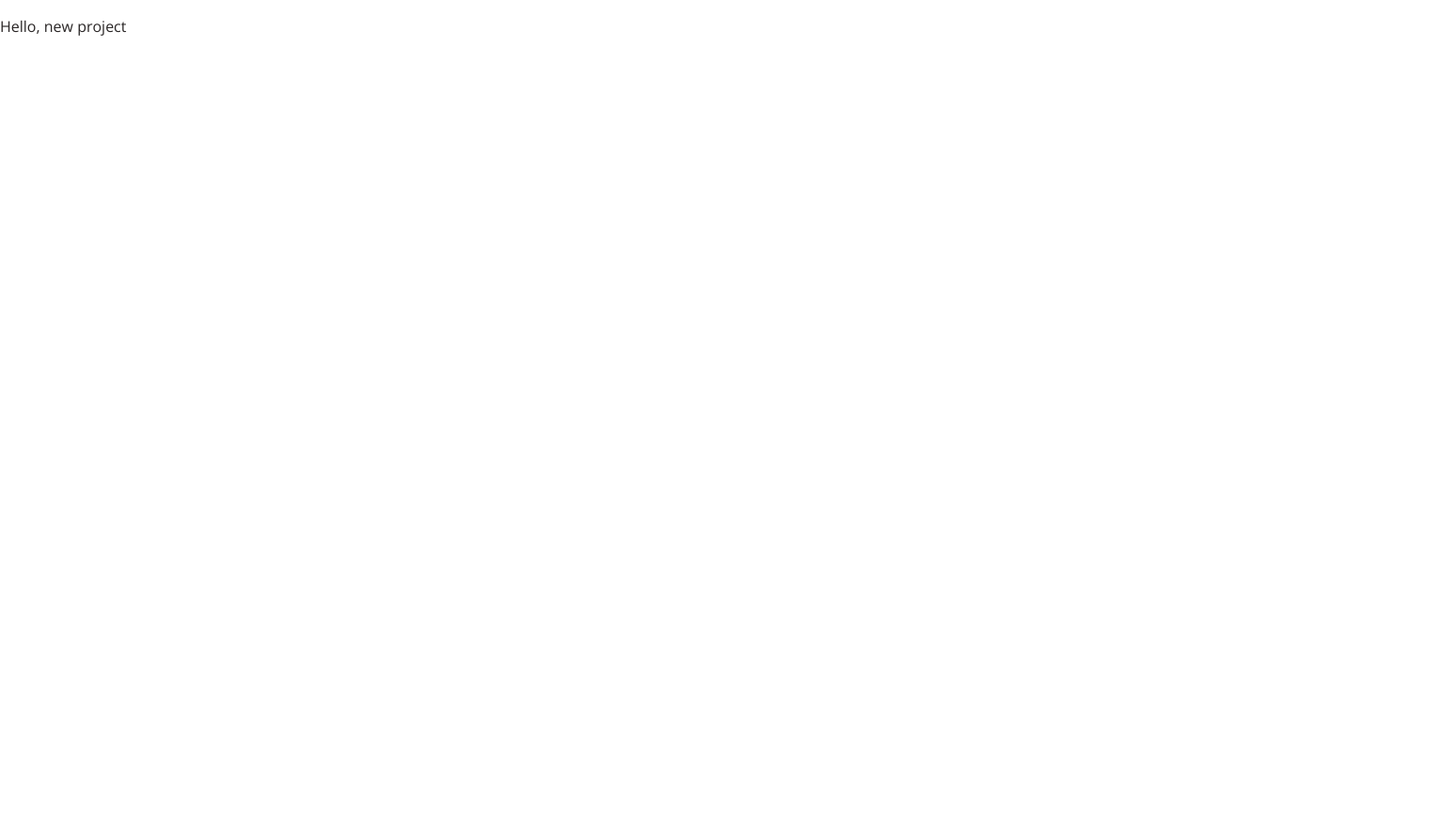
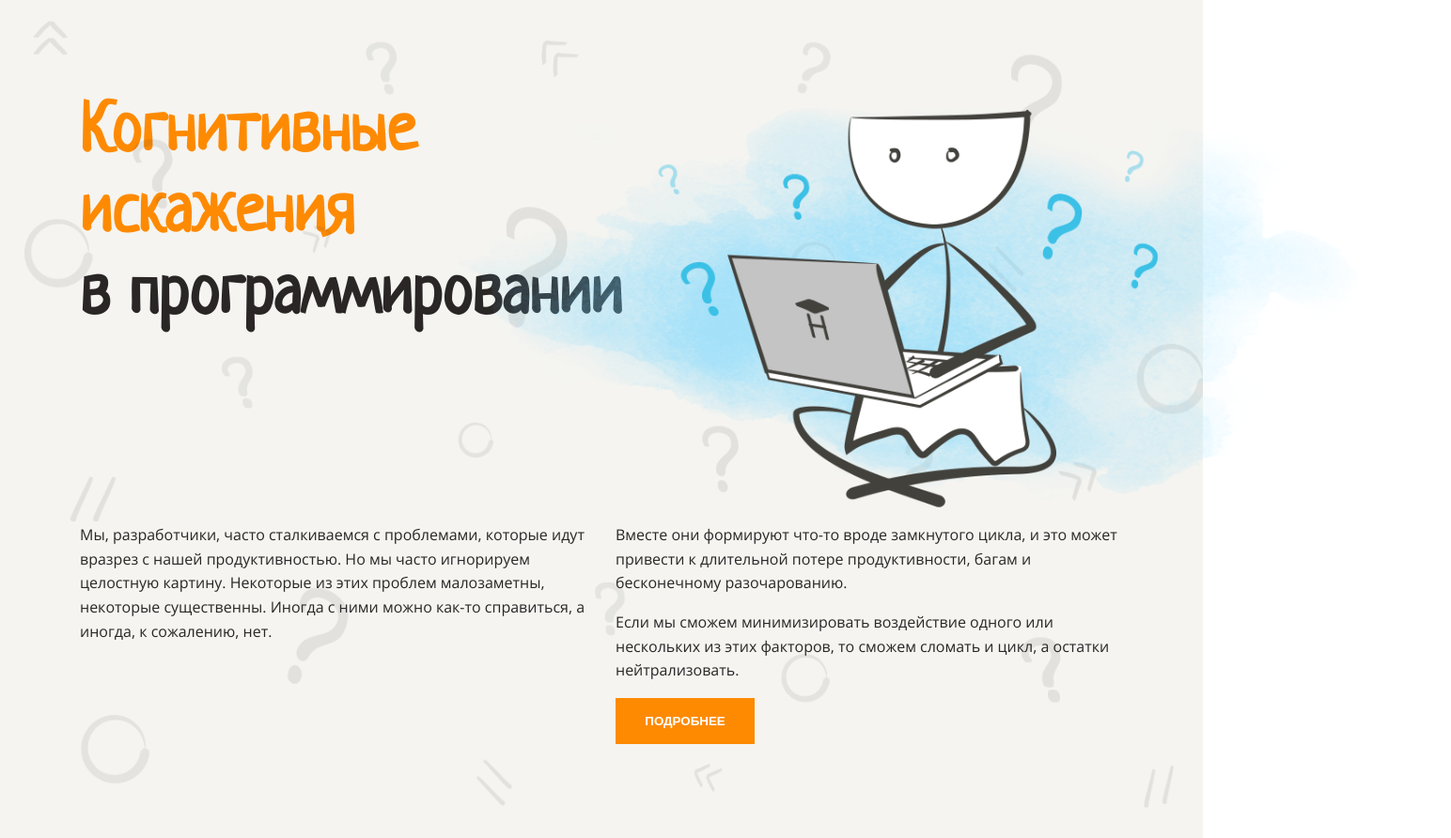
Before and after one commit to Rolexoid/layout-designer-project-58, a plain HTML site: page src/index.html in a window 1280 px wide. Shown: the whole page at 94% size, 1544 px wide, since content can reach past the window. Before the commit the page ends 800 px from the top, so only its background shows below. Drawn offline with Linux system fonts and the light colour scheme.

Commit message:
header added

```diff
--- a/src/index.html
+++ b/src/index.html
@@ -7,9 +7,23 @@
   <link rel="stylesheet" href="styles/style.css">
 </head>
 <body>
-  <header></header>
+  <header class="light-bg pbt-100 img-bg relative-position">
+    <div class="container">
+      <h1 class="title"><span class="orange">Когнитивные<br>искажения</span><br>в программировании</h1>
+      <img class="img-main" src="images/main.png" alt="main">
+      <article class="column-2">
+          <p>Мы, разработчики, часто сталкиваемся с проблемами, которые идут вразрез с нашей продуктивностью. Но мы часто игнорируем целостную картину. Некоторые из этих проблем малозаметны, некоторые существенны. Иногда с ними можно как-то справиться, а иногда, к сожалению, нет.</p>
+          <p>Вместе они формируют что-то вроде замкнутого цикла, и это может привести к длительной потере продуктивности, багам и бесконечному разочарованию.</p>
+          <p>
+            Если мы сможем минимизировать воздействие одного или нескольких из этих факторов, то сможем сломать и цикл, а остатки нейтрализовать.
+          </p>
+          <button class="btn-header">ПОДРОБНЕЕ</button>
+      </article>
+    </div>
+
+  </header>
+
   <main>
-    <p>Hello, new project</p>
   </main>
   <footer></footer>
 </body>
--- a/src/styles/style.css
+++ b/src/styles/style.css
@@ -28,6 +28,10 @@ body {
   margin: 0;
 }
 
+.orange {
+  color: var(--main);
+}
+
 h1, h2, h3 {
   line-height: 1.2em;
 }
@@ -44,9 +48,68 @@ h3 {
   font-size: 34px;
 }
 
-section {
+.container {
   max-width: 1110px;
-  text-align: center;
-  margin-top: 100px;
-  margin-bottom: 100px;
+  margin: 0 auto;
 }
+
+.pbt-100 {
+  padding: 100px 0;
+}
+
+.light-bg {
+  background-color: var(--light);
+}
+
+.relative-position {
+  position: relative;
+}
+
+.title {
+  font-family: "Neucha Regular", cursive;
+  margin-bottom: 185px;
+  margin-top: 0;
+}
+
+.img-bg::before {
+  content: "";
+  background-image: url("../images/background.png");
+  background-repeat: no-repeat;
+  background-size: cover;
+  opacity: 0.1;
+  width: 100%;
+  height: 100%;
+  position: absolute;
+  top: 0;
+}
+
+.img-main {
+  position: absolute;
+  height: 525px;
+  top: 55px;
+  left: 461px;
+}
+
+.column-2 {
+  column-count: 2;
+  column-gap: 30px;
+  padding-top: 13px;
+}
+
+.column-2 p {
+  margin-top: 0;
+}
+
+.column-2 p:nth-child(1) {
+  break-after: column;
+}
+
+.btn-header {
+  padding: 12px 24px;
+  font-weight: 700;
+  color: var(--white);
+  background-color: var(--main);
+  width: 148px;
+  height: 49px;
+  border: none;
+}
```
Also changed, not shown: src/images/1.png (added), src/images/2.png (added), src/images/3.png (added), src/images/4.png (added), src/images/5.png (added), src/images/background.png (added), src/images/main.png (added), src/images/preview.png (added), src/images/send.svg (added), 9 other files.
